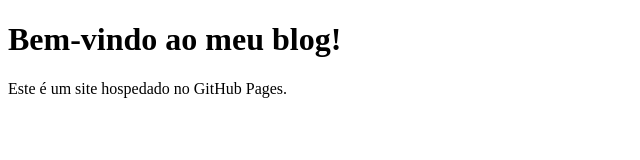
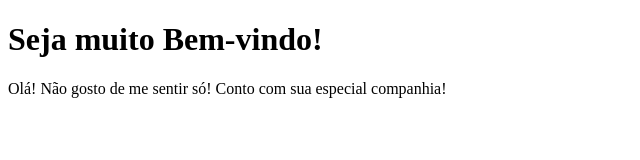
Before and after one commit to luizclaudioamorim/meu_blog, a plain HTML site: page index.html in a window 1280 px wide. Shown: the whole page, without its empty margins (0-640 px from the left). Drawn offline with Linux system fonts and the light colour scheme.

Commit message:
Update index.html

```diff
--- a/index.html
+++ b/index.html
@@ -1,12 +1,10 @@
 <!DOCTYPE html>
-<html lang="pt-br">
+<html>
 <head>
-    <meta charset="UTF-8">
-    <meta name="viewport" content="width=device-width, initial-scale=1.0">
-    <title>Meu Blog</title>
+    <title>Meu Incrível Blog</title>
 </head>
 <body>
-    <h1>Bem-vindo ao meu blog!</h1>
-    <p>Este é um site hospedado no GitHub Pages.</p>
+    <h1>Seja muito Bem-vindo!</h1>
+    <p>Olá! Não gosto de me sentir só! Conto com sua especial companhia!</p>
 </body>
 </html>
```
